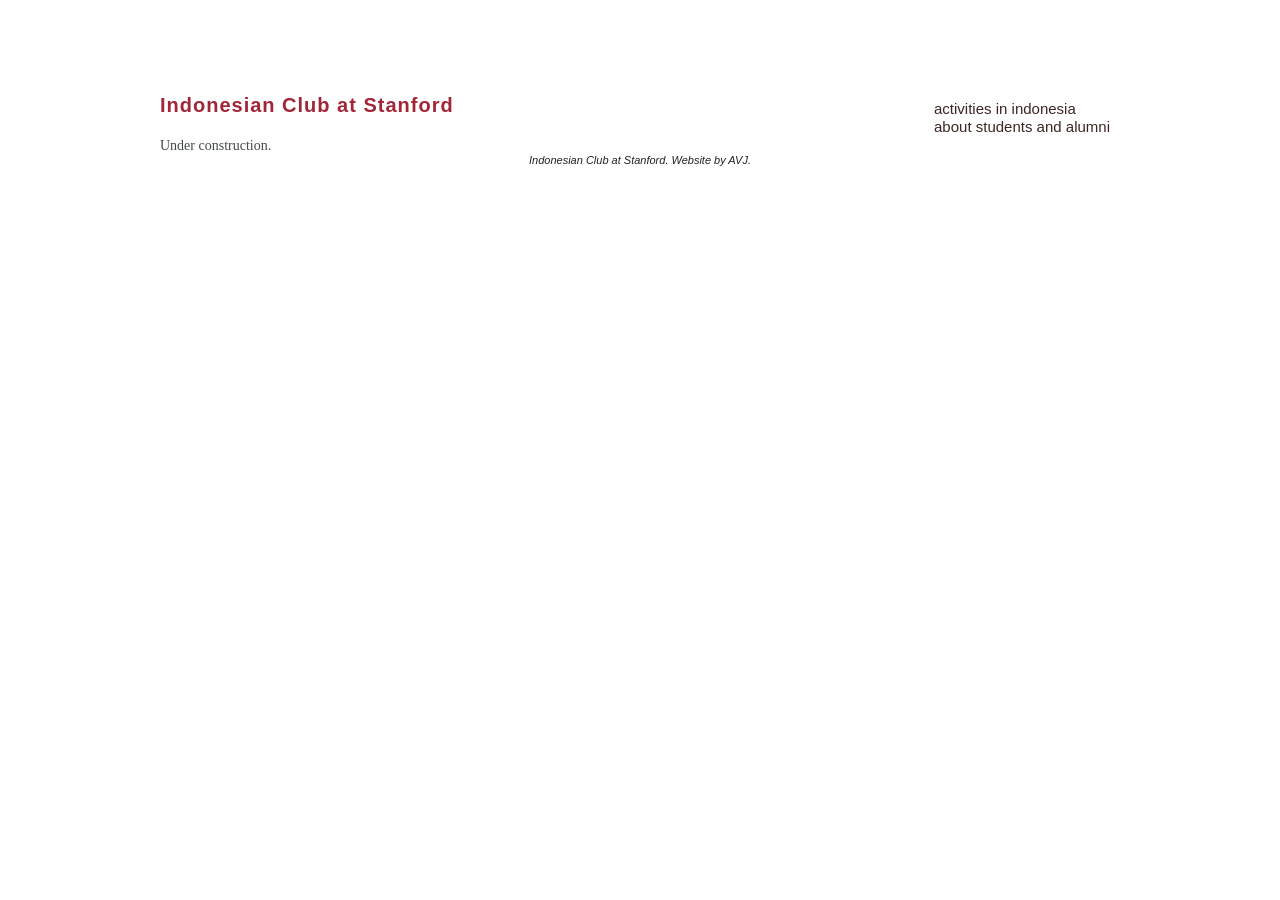
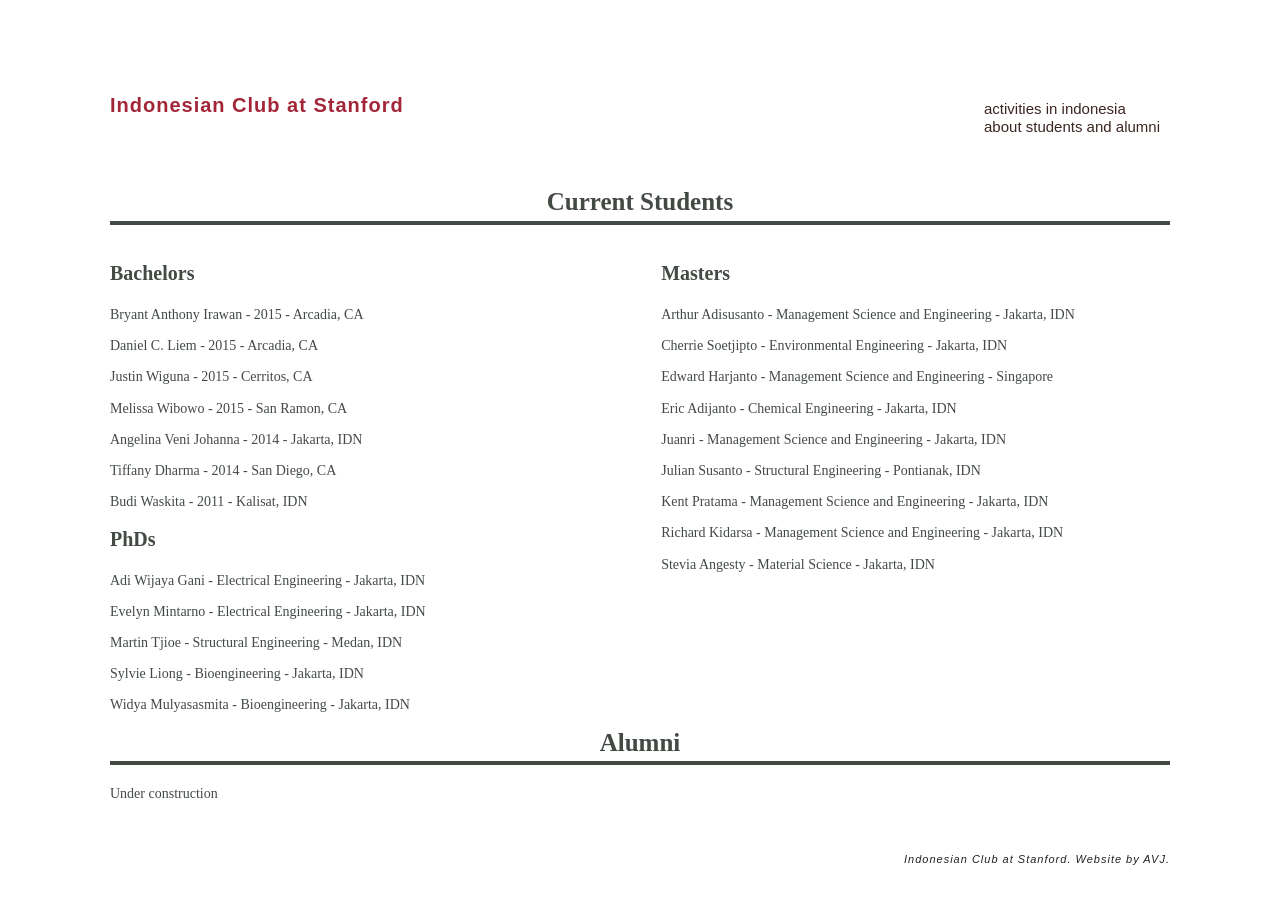
Before and after one commit to StanfordICS/stanfordics.github.com, a Jekyll site: the page built from about/index.html, in a window 1280 px wide. Built offline with Jekyll 4.4.1, drawn with Linux system fonts in a browser that asks for light colours; some web fonts are replaced.

Commit message:
Add students name in about page

```diff
--- a/about/index.html
+++ b/about/index.html
@@ -4,4 +4,39 @@
 id: about
 ---
 
-Under construction.
+<div align="center"><h1>Current Students</h1></div>
+<section class="half">
+  <h2>Bachelors</h2>
+  <p>Bryant Anthony Irawan - 2015 - Arcadia, CA</p>
+  <p>Daniel C. Liem - 2015 - Arcadia, CA</p>
+  <p>Justin Wiguna - 2015 - Cerritos, CA</p>
+  <p>Melissa Wibowo - 2015 - San Ramon, CA</p>
+  <p>Angelina Veni Johanna - 2014 - Jakarta, IDN</p>
+  <p>Tiffany Dharma - 2014 - San Diego, CA</p>
+  <p>Budi Waskita - 2011 - Kalisat, IDN</p>
+  <p></p>
+
+  <h2>PhDs</h2>
+  <p>Adi Wijaya Gani - Electrical Engineering - Jakarta, IDN</p>
+  <p>Evelyn Mintarno - Electrical Engineering - Jakarta, IDN</p>
+  <p>Martin Tjioe - Structural Engineering - Medan, IDN</p>
+  <p>Sylvie Liong - Bioengineering - Jakarta, IDN</p>
+  <p>Widya Mulyasasmita - Bioengineering - Jakarta, IDN</p>
+</section>
+
+<section class="half">
+  <h2>Masters</h2>
+  <p>Arthur Adisusanto - Management Science and Engineering - Jakarta, IDN</p>
+  <p>Cherrie Soetjipto - Environmental Engineering - Jakarta, IDN</p>
+  <p>Edward Harjanto - Management Science and Engineering - Singapore</p>
+  <p>Eric Adijanto - Chemical Engineering - Jakarta, IDN</p>
+  <p>Juanri - Management Science and Engineering - Jakarta, IDN</p>
+  <p>Julian Susanto - Structural Engineering - Pontianak, IDN</p>
+  <p>Kent Pratama - Management Science and Engineering - Jakarta, IDN</p>
+  <p>Richard Kidarsa - Management Science and Engineering - Jakarta, IDN</p>
+  <p>Stevia Angesty - Material Science - Jakarta, IDN</p>
+</section>
+
+
+<div align="center"><h1>Alumni</h1></div>
+Under construction
--- a/css/style.css
+++ b/css/style.css
@@ -30,7 +30,7 @@
  * 3. Prevent iOS text size adjust on device orientation change, without disabling user zoom: h5bp.com/g
  */
 
-html { margin-right:100px; margin-left: 100px; font-size: 100%; overflow-y: scroll; -webkit-text-size-adjust: 100%; -ms-text-size-adjust: 100%; }
+html { margin-right:50px; margin-left: 50px; font-size: 100%; overflow-y: scroll; -webkit-text-size-adjust: 100%; -ms-text-size-adjust: 100%; }
 
 body { margin: 0; font-size: 13px; line-height: 1.231; }
 
@@ -282,8 +282,9 @@
 
 /* CREDIT */
 .credit {
-  text-align:center;
   font-style:italic;
+  text-align: right;
+  letter-spacing: 1px;
 }
 
 /* LEAD IN */
@@ -388,6 +389,8 @@
   font-size: 25px;
   padding-bottom: 3px;
   margin-bottom: 20px;
+  margin-top:50px;
+  clear: both;
 }
 
 #main h2 {
@@ -407,6 +410,11 @@
 #main a {
   text-decoration: none;
   color: #434A44
+}
+
+/* FOOTER */
+footer {
+  margin-top: 50px;
 }
 
 /* ==|== non-semantic helper classes ========================================
--- a/index.html
+++ b/index.html
@@ -9,7 +9,7 @@
 </section>
 
 <section class="half">
-    <h1>Recent and Upcoming Events</h1>
+    <h1>Recent & Upcoming Events</h1>
     <ul>
       <li>Dinner with Anindya Bakrie and Mari Elka Pangestu - Wednesday, Sept 14, 2011</li>
       <li>Student Gathering - Friday, Oct 14, 2011</li>
```
